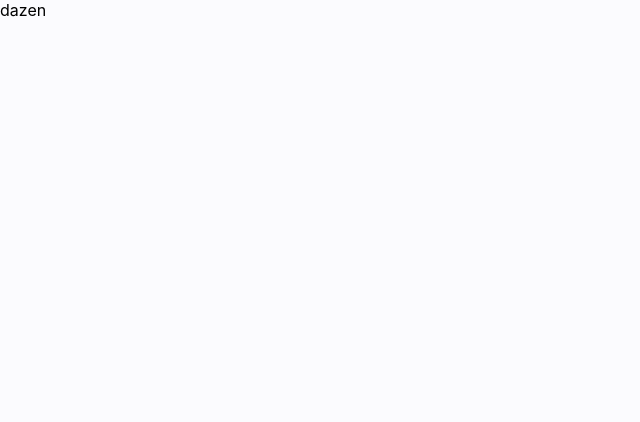
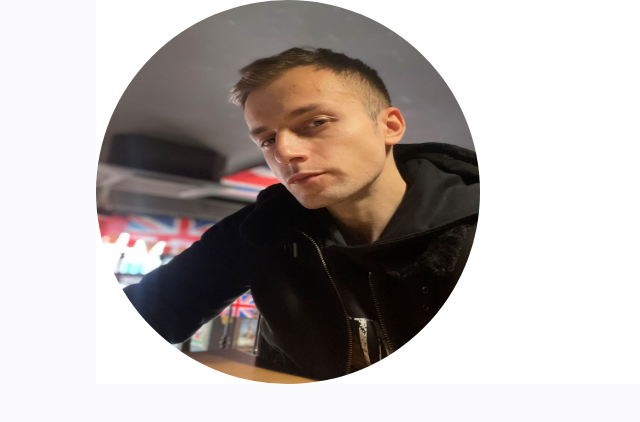
Before and after one commit to maxFadet/personal-homepage, a React (Create React App) app: page / in a window 1280 px wide. Shown: the top 422 px of the page, without its empty margins (0-640 px from the left). Built offline with nearby package versions, Linux system fonts and the light colour scheme.

Commit message:
Created an "About Me" section

```diff
--- a/src/App.js
+++ b/src/App.js
@@ -1,10 +1,15 @@
 import './App.css';
+import { Container } from './components/Container';
+import { Image, Tile } from './components/Tile';
+import personalPhoto from './images/personal-photo.jpg'
 
 function App() {
   return (
-    <div>
-      dazen
-    </div>
+    <Container>
+      <Tile>
+        <Image src={personalPhoto} alt="" />
+      </Tile>
+    </Container >
   );
 }
 
--- /dev/null
+++ b/src/components/Container/index.js
@@ -0,0 +1,6 @@
+import styled from "styled-components";
+
+export const Container = styled.div`
+  max-width: 1089px;
+  margin: auto;
+`;
--- /dev/null
+++ b/src/components/Tile/index.js
@@ -0,0 +1,20 @@
+import styled from "styled-components";
+
+export const Tile = styled.article`
+  background: ${({ theme }) => theme.color.white};
+  padding: 0;
+  display: grid;
+  grid-template-columns: auto 1fr;
+  grid-gap: 40px;
+`;
+
+export const Image = styled.img`
+  width: 384px;
+  height: 384px;
+  border-radius: 50%;
+
+`;
+
+export const Content = styled.div`
+
+`;
```
Also changed, not shown: src/images/personal-photo.jpg (added).
